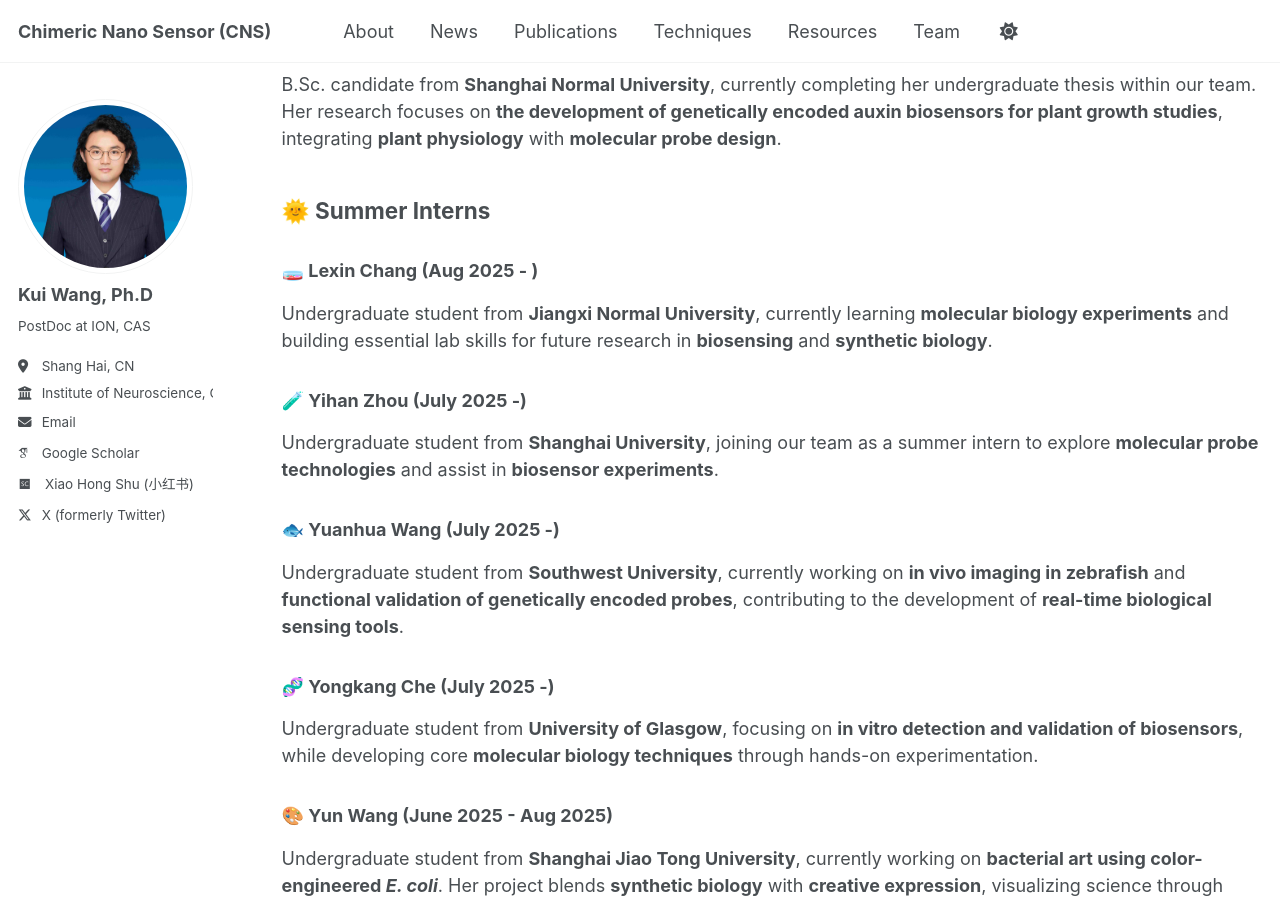
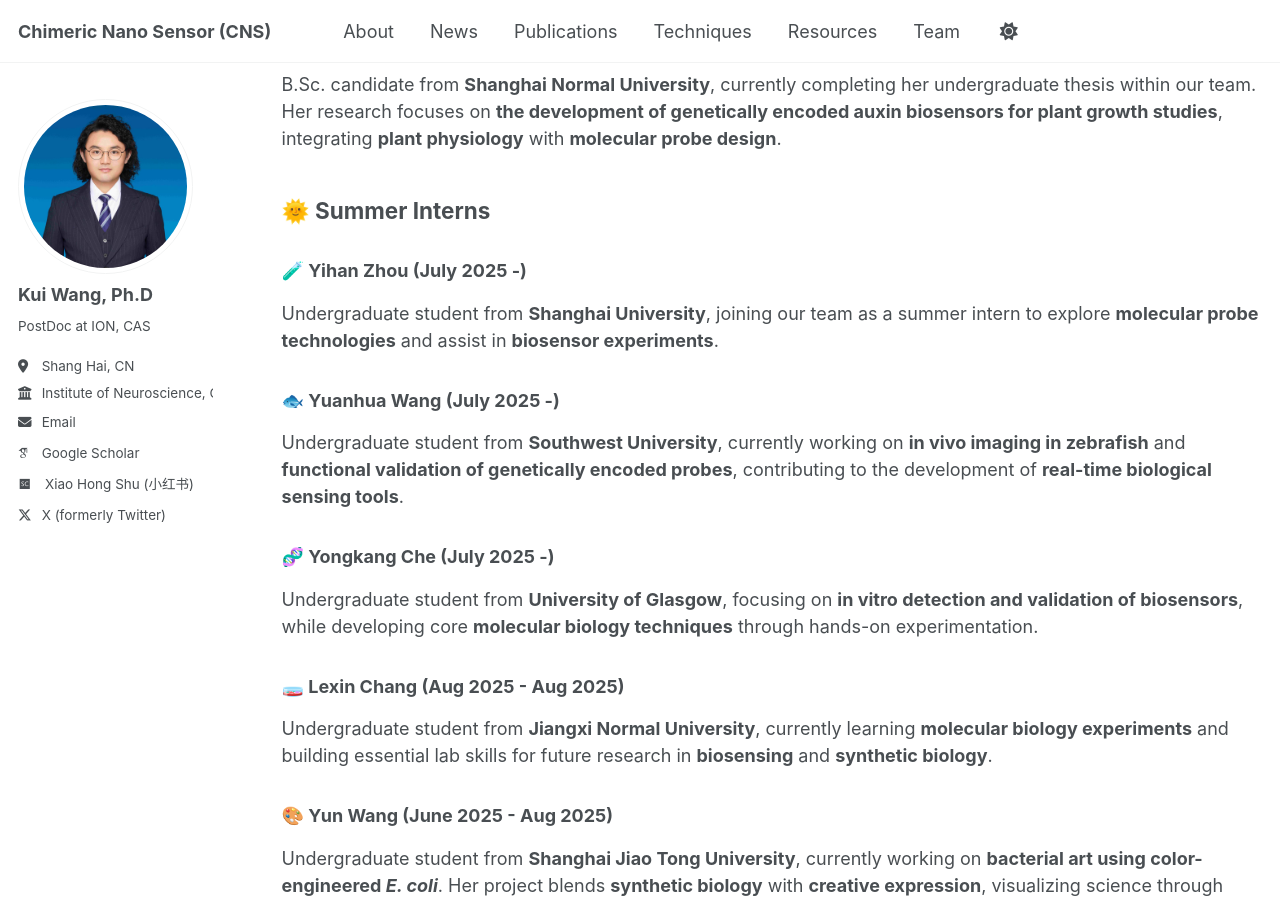
Before and after one commit to bio-sensor/bio-sensor.github.io, a Jekyll site: the page built from _pages/Team.md, in a window 1280 px wide and 900 px high, scrolled down 641 px. Built offline with Jekyll 4.4.1, drawn with Linux system fonts in a browser that asks for light colours; some web fonts are replaced.

Commit message:
team update

```diff
--- a/_pages/Team.md
+++ b/_pages/Team.md
@@ -29,10 +29,7 @@ Today, we’ve built a dynamic and collaborative team—highly capable, full of
 <!-- 🌞 Summer Interns -->
 <h2>🌞 Summer Interns</h2>
 
-<h3 id="Lexin" style="scroll-margin-top: 200px;">🧫 Lexin Chang (Aug 2025 - )</h3>
-<p>
-  Undergraduate student from <strong>Jiangxi Normal University</strong>, currently learning <strong>molecular biology experiments</strong> and building essential lab skills for future research in <strong>biosensing</strong> and <strong>synthetic biology</strong>.
-</p>
+
 
 <h3 id="Yihan" style="scroll-margin-top: 200px;">🧪 Yihan Zhou (July 2025 -)</h3>
 <p>
@@ -48,6 +45,13 @@ Today, we’ve built a dynamic and collaborative team—highly capable, full of
 <p>
   Undergraduate student from <strong>University of Glasgow</strong>, focusing on <strong>in vitro detection and validation of biosensors</strong>, while developing core <strong>molecular biology techniques</strong> through hands-on experimentation.
 </p>
+
+
+<h3 id="Lexin" style="scroll-margin-top: 200px;">🧫 Lexin Chang (Aug 2025 - Aug 2025)</h3>
+<p>
+  Undergraduate student from <strong>Jiangxi Normal University</strong>, currently learning <strong>molecular biology experiments</strong> and building essential lab skills for future research in <strong>biosensing</strong> and <strong>synthetic biology</strong>.
+</p>
+
 
 <h3 id="Yun" style="scroll-margin-top: 200px;">🎨 Yun Wang (June 2025 - Aug 2025)</h3>
 <p>
```
